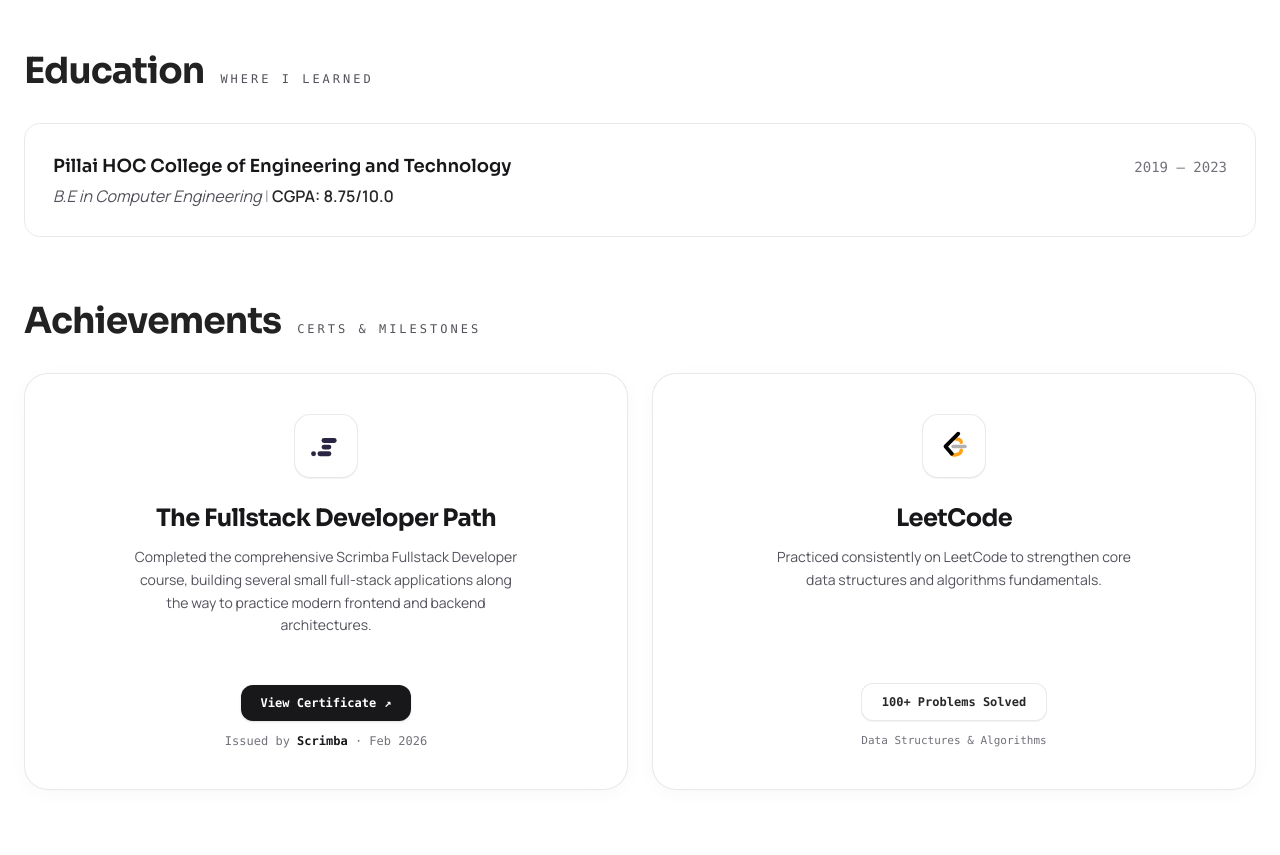
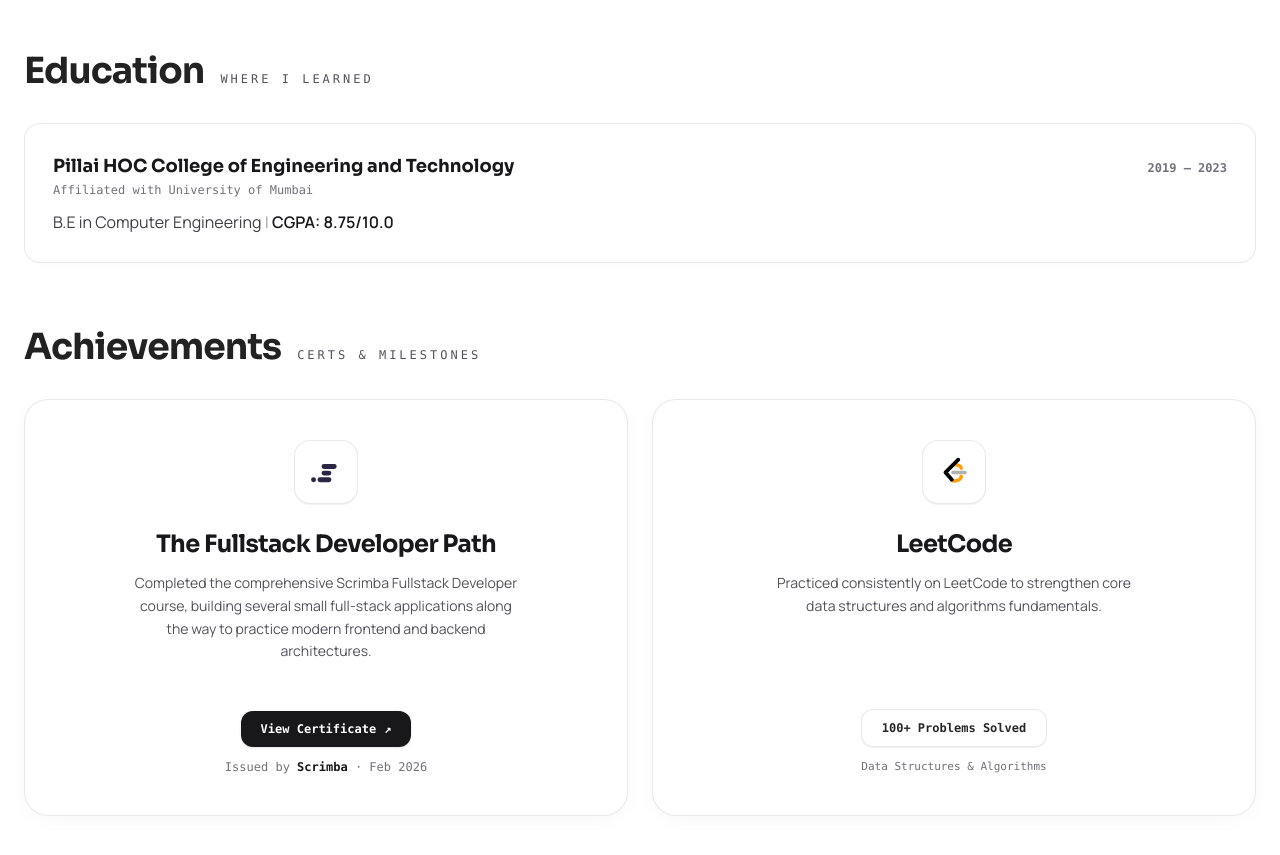
Before and after one commit to abhishek-vetal/portfolio, a Next.js app: page / in a window 1280 px wide. Shown: the part 3460-4315 px from the top of the page. Built offline with nearby package versions, Linux system fonts and the light colour scheme.

Commit message:
Update Education card layout

```diff
--- a/src/components/education-section.tsx
+++ b/src/components/education-section.tsx
@@ -18,19 +18,24 @@ export default function EducationSection() {
         </div>
 
         {/* Full-Width Education Card */}
-        <div className="mt-8 rounded-2xl border border-zinc-200/80 bg-transparent p-6 transition-all duration-300 ease-out transform-gpu hover:-translate-y-0.5 hover:border-zinc-400/80 sm:p-7">
-          <div className="flex flex-wrap items-baseline justify-between gap-4">
-            <h3 className="font-heading font-semibold text-zinc-900 sm:text-lg">
-              Pillai HOC College of Engineering and Technology
-            </h3>
-            <span className="shrink-0 font-mono text-sm text-zinc-500">
+        <div className="mt-8 rounded-2xl border border-zinc-200/80 bg-white p-6 sm:p-7 shadow-[0_2px_12px_-4px_rgba(15,23,42,0.03)] transition-all duration-300 ease-out hover:border-zinc-300">
+          <div className="flex flex-col sm:flex-row sm:items-baseline justify-between gap-2">
+            <div>
+              <h3 className="font-sora text-base font-bold text-zinc-900 sm:text-lg">
+                Pillai HOC College of Engineering and Technology
+              </h3>
+              <p className="mt-0.5 text-xs font-mono text-zinc-500">
+                Affiliated with University of Mumbai
+              </p>
+            </div>
+            <span className="shrink-0 font-mono text-xs font-semibold text-zinc-500">
               2019 – 2023
             </span>
           </div>
-          <p className="mt-1 text-sm italic text-zinc-600 sm:text-base">
+          <p className="mt-3 text-sm text-zinc-700 sm:text-base">
             B.E in Computer Engineering{" "}
             <span className="not-italic text-zinc-400">|</span>{" "}
-            <strong className="font-semibold not-italic text-zinc-800">
+            <strong className="font-semibold not-italic text-zinc-900">
               CGPA: 8.75/10.0
             </strong>
           </p>
```
